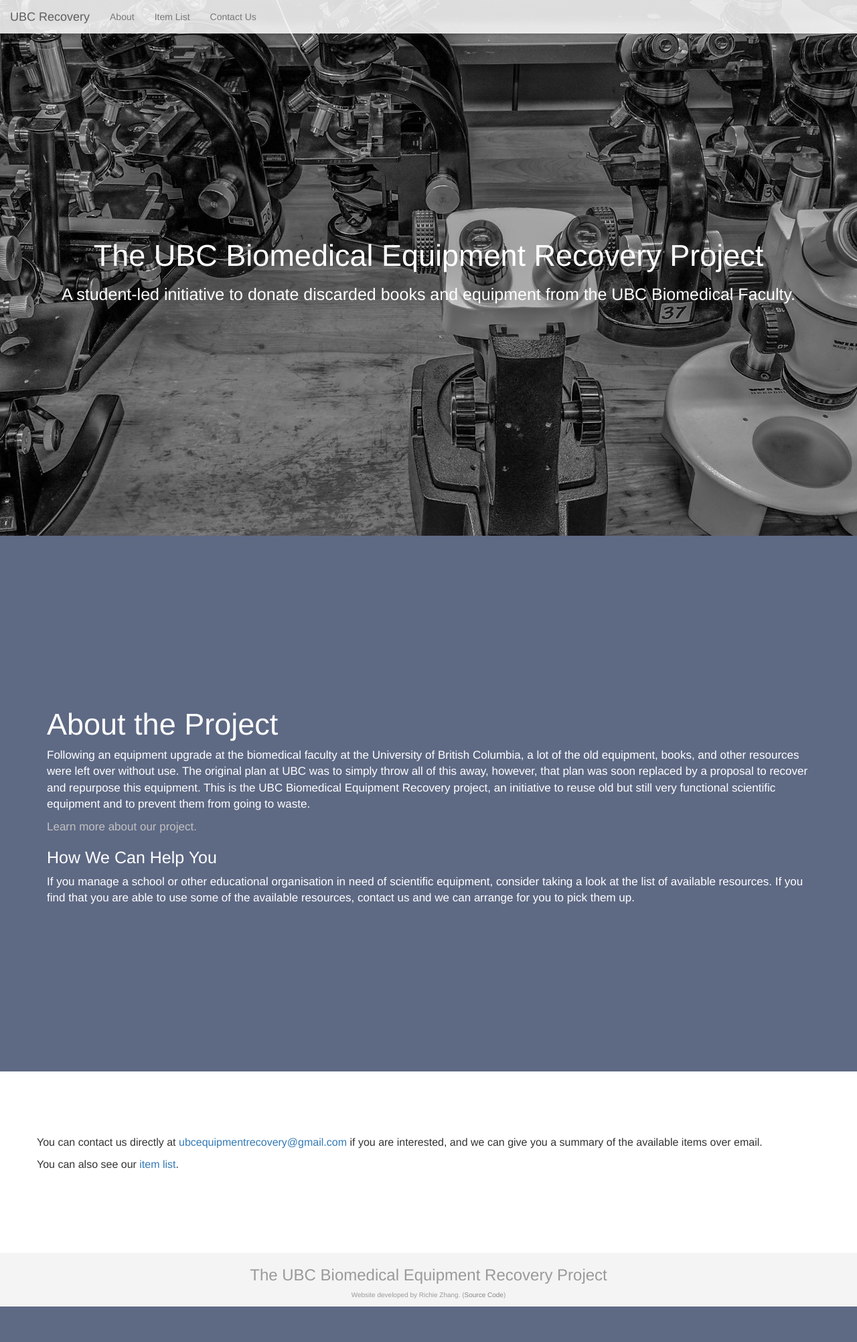
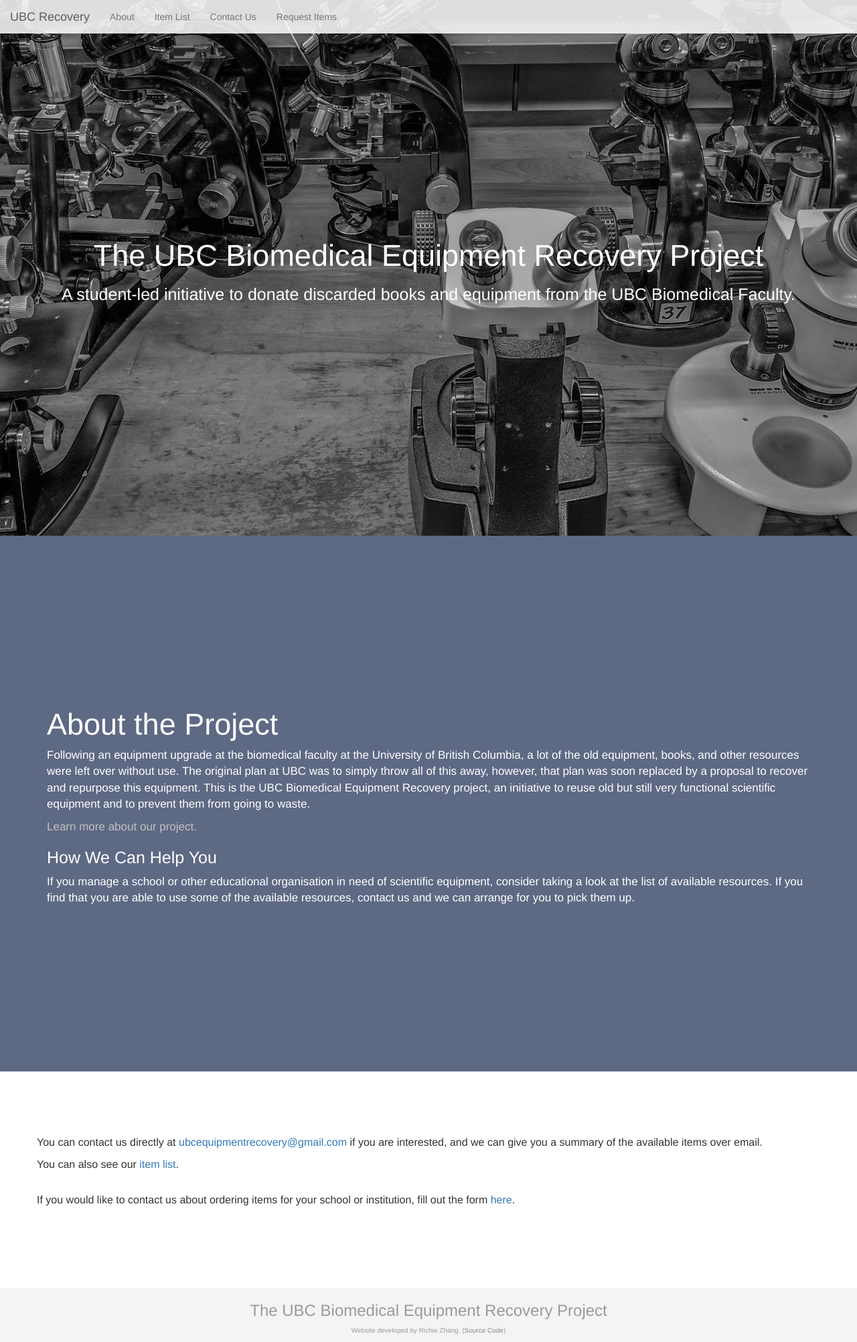
Before and after one commit to FractionalFunction/UBC-Biomedical-Equipment-Recovery, a PHP site: page /index.php in a window 1280 px wide. Shown: the whole page at 67% size. Before the commit the page ends 1951 px from the top, so only its background shows below. Run offline with PHP 8.4, Linux system fonts and the light colour scheme; data that the repository does not hold is empty; some libraries are stand-ins or nearby versions.

Commit message:
Link the form for requesting items

```diff
--- a/Website/contact.php
+++ b/Website/contact.php
@@ -22,6 +22,10 @@
 			<span>If you would like to get in touch, we can be contacted by the following means.</span>
 			<br />
 			<span>Email: <a href="mailto:<?php echo $contactInformation["email"]; ?>" target="_blank"><?php echo $contactInformation["email"]; ?></a></span>
+
+			<br />
+			<p>If you would like to contact us about ordering items for your school or institution, fill out the form <a href="https://docs.google.com/forms/d/e/1FAIpQLSdOiLzWi0nly5yL0Dt5_qFcLHVuBOXld_IT6w3rOfEDDoIYYA/viewform?c=0&w=1" target="_blank">here</a>.</p>
+
 			<hr />
 			<div class="col col-sm-8 col-xs-12">
 				<p>You can also contact us through the website, using the form below.</p>
--- a/Website/index.php
+++ b/Website/index.php
@@ -39,6 +39,9 @@
 			<div class="row">
 				<p>You can contact us directly at <a href="mailto:<?php echo $contactInformation["email"] ?>"><?php echo $contactInformation["email"] ?></a> if you are interested, and we can give you a summary of the available items over email.</p>
 				<p>You can also see our <a herf="/itemlist.php">item list</a>.</p>
+
+				<br />
+				<p>If you would like to contact us about ordering items for your school or institution, fill out the form <a href="https://docs.google.com/forms/d/e/1FAIpQLSdOiLzWi0nly5yL0Dt5_qFcLHVuBOXld_IT6w3rOfEDDoIYYA/viewform?c=0&w=1" target="_blank">here</a>.</p>
 			</div>
 		</div>
 
--- a/Website/php/html-fragments/navbar.php
+++ b/Website/php/html-fragments/navbar.php
@@ -33,6 +33,7 @@
 					<li><a href="/about.php">About</a></li>
 					<li><a href="/itemlist.php">Item List</a></li>
 					<li><a href="/contact.php">Contact Us</a></li>
+					<li><a href="https://docs.google.com/forms/d/e/1FAIpQLSdOiLzWi0nly5yL0Dt5_qFcLHVuBOXld_IT6w3rOfEDDoIYYA/viewform?c=0&w=1" target="_blank">Request Items</a></li>
 					<!--
 					<li class="dropdown">
 						<a href="#" class="dropdown-toggle" data-toggle="dropdown" role="button" aria-haspopup="true" aria-expanded="false">Dropdown <span class="caret"></span></a>
```
